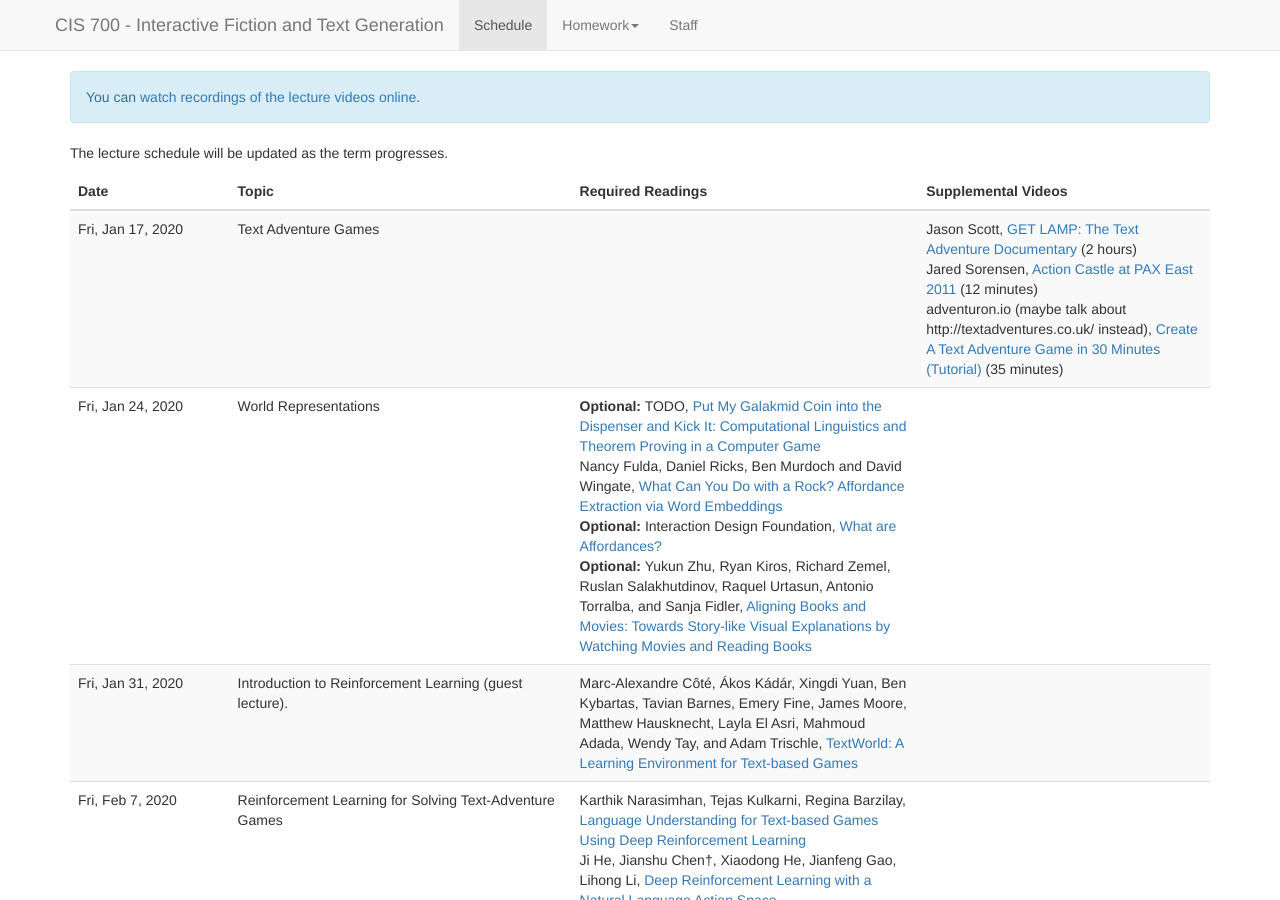
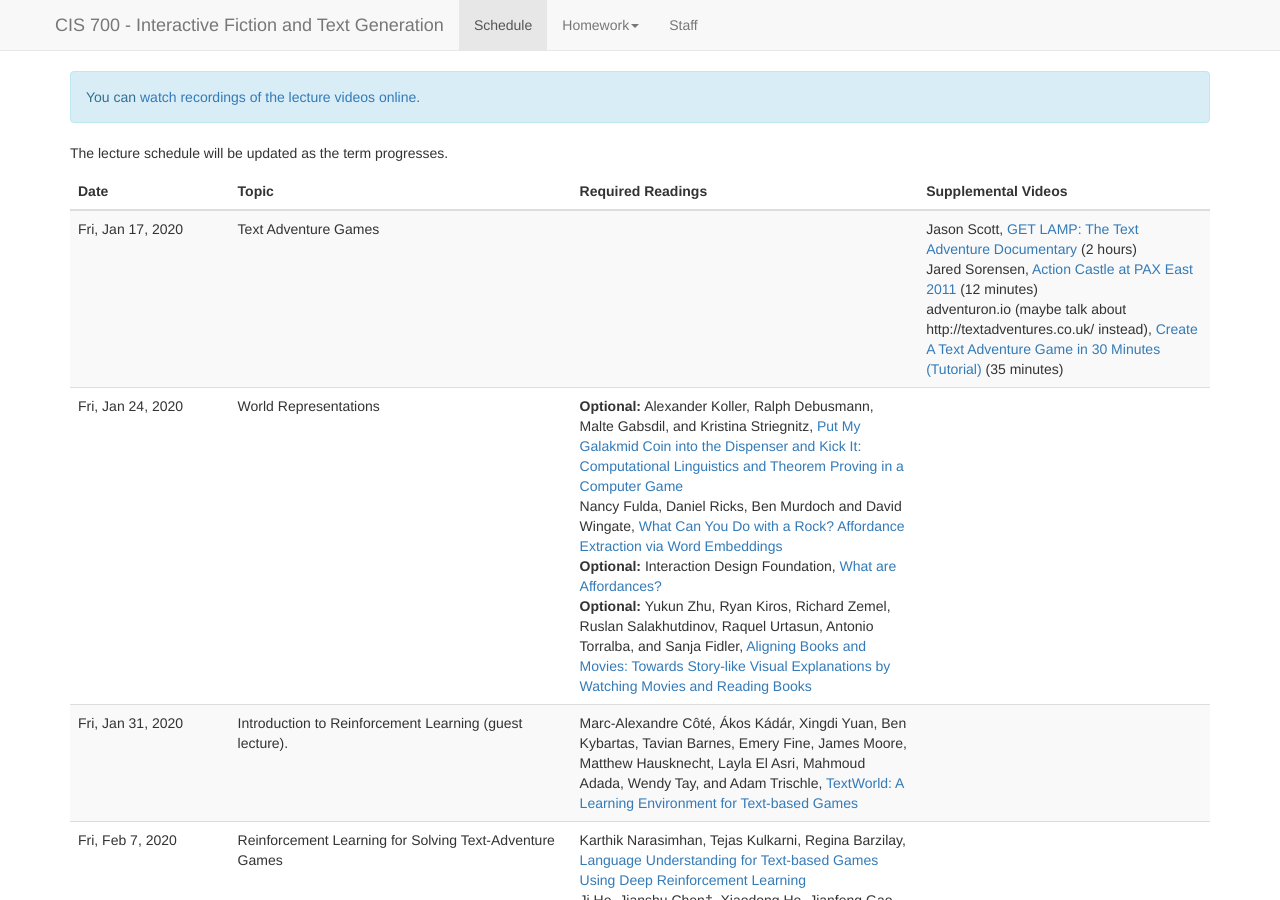
Before and after one commit to interactive-fiction-class/interactive-fiction-class.github.io, a Jekyll site: the page built from lectures.md, in a window 1280 px wide and 900 px high. Built offline with Jekyll 4.4.1, drawn with Linux system fonts in a browser that asks for light colours; nearby versions of some CDN libraries; a script that is not in the unit is left out.

Commit message:
Authors for Theorem Proving paper

```diff
--- a/_data/lectures.yaml
+++ b/_data/lectures.yaml
@@ -34,7 +34,7 @@
   readings:
     -
       title: Put My Galakmid Coin into the Dispenser and Kick It&colon; Computational Linguistics and Theorem Proving in a Computer Game
-      authors: TODO
+      authors: Alexander Koller, Ralph Debusmann, Malte Gabsdil, and Kristina Striegnitz
       optional: TODO
       url: https://link.springer.com/article/10.1023/B:JLLI.0000024734.80591.30
     -
```
